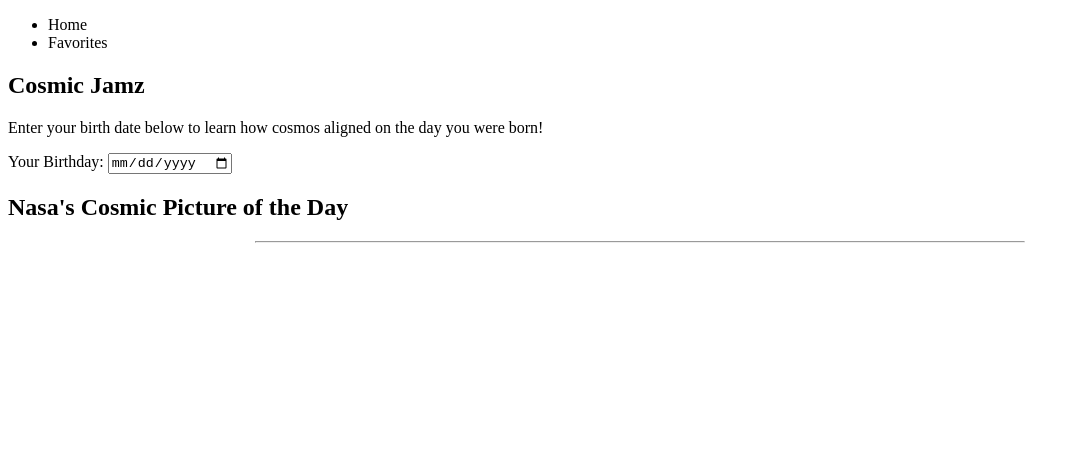
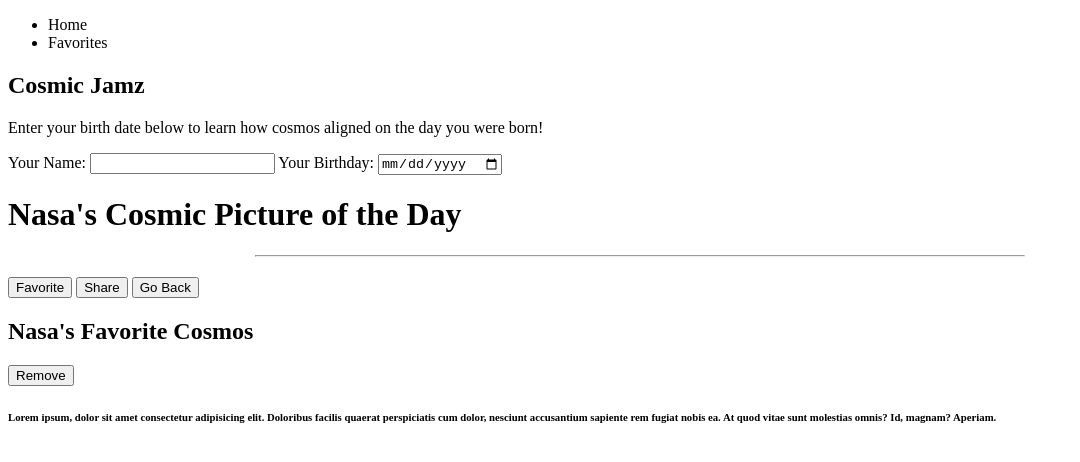
Before and after one commit to ekovalchick/project_1, a plain HTML site: page index.html in a window 1280 px wide. Shown: the whole page, without its empty margins (0-1080 px from the left). Drawn offline with Linux system fonts and the light colour scheme; no server answers.

Commit message:
added buttons and comments

```diff
--- a/index.html
+++ b/index.html
@@ -26,30 +26,25 @@
         <h1>Cosmic Jamz</h1>
         <p>Enter your birth date below to learn how cosmos aligned on the day you were born!</p>
 
-        <form>
+        <!-- calendar only goes back as far as 1995. Can we change this? -->
+        <form id="user-info">
+            <label for="username">Your Name:
+                <input id="user-name" type="text" min="2" max="40">
+            </label>
+
             <label for="datepiceker">Your Birthday:
                 <input id="datepicker" type="date" min="" max="">
             </label>
         </form>
 
-
-
     </section>
 
-    <!-- page 2 will display the results of the user's input, NASA's picture of the day -->
-    <section id="birthday-photo">
+    <!-- page 2 will display the results of the user's input, NASA's picture of the day and Spotify song player -->
+    <main id="birthday-photo">
         <header>
             <h1><label for="" id="user-name">Nasa's</label> Cosmic Picture of the Day</h1>
-
-            <!-- <form>
-                <label for="datepiceker">Pick a date:
-                    <input id="datepicker" type="date" min="" max="">
-                </label>
-            </form> -->
-
             <hr style="color: white; width: 60vw;">
         </header>
-    </section>
 
         <section class="title-section">
             <h2 id="title"></h2>
@@ -60,9 +55,34 @@
         <section id="media-section">
         </section>
 
+        <section>
+            <button id="favorite-button">Favorite</button>
+            <button id="share-button">Share</button>
+            <button id="back-button">Go Back</button>
+        </section>
+
         <div class="description-div">
             <p id="description"></p>
         </div>
+    </main>
+
+    <!-- page 3 will display the Users' local storage of favorite cosmic photos -->
+    <section id="favorite-section">
+        <h1><label for="" id="user-name">Nasa's</label> Favorite Cosmos</h1>
+
+        <section>
+
+            <button id="remove-button">Remove</button>
+        </section>
+    </section>
+
+    <!-- Any and all rights documentation will be contained here -->
+    <footer id="rights-container">
+        <h6>Lorem ipsum, dolor sit amet consectetur adipisicing elit. Doloribus facilis quaerat perspiciatis cum dolor,
+            nesciunt accusantium sapiente rem fugiat nobis ea. At quod vitae sunt molestias omnis? Id, magnam? Aperiam.
+        </h6>
+    </footer>
+
     <script src="./assets/js/script.js"></script>
 
 </body>
```
Lines whose indentation alone changed are shown as unchanged.
